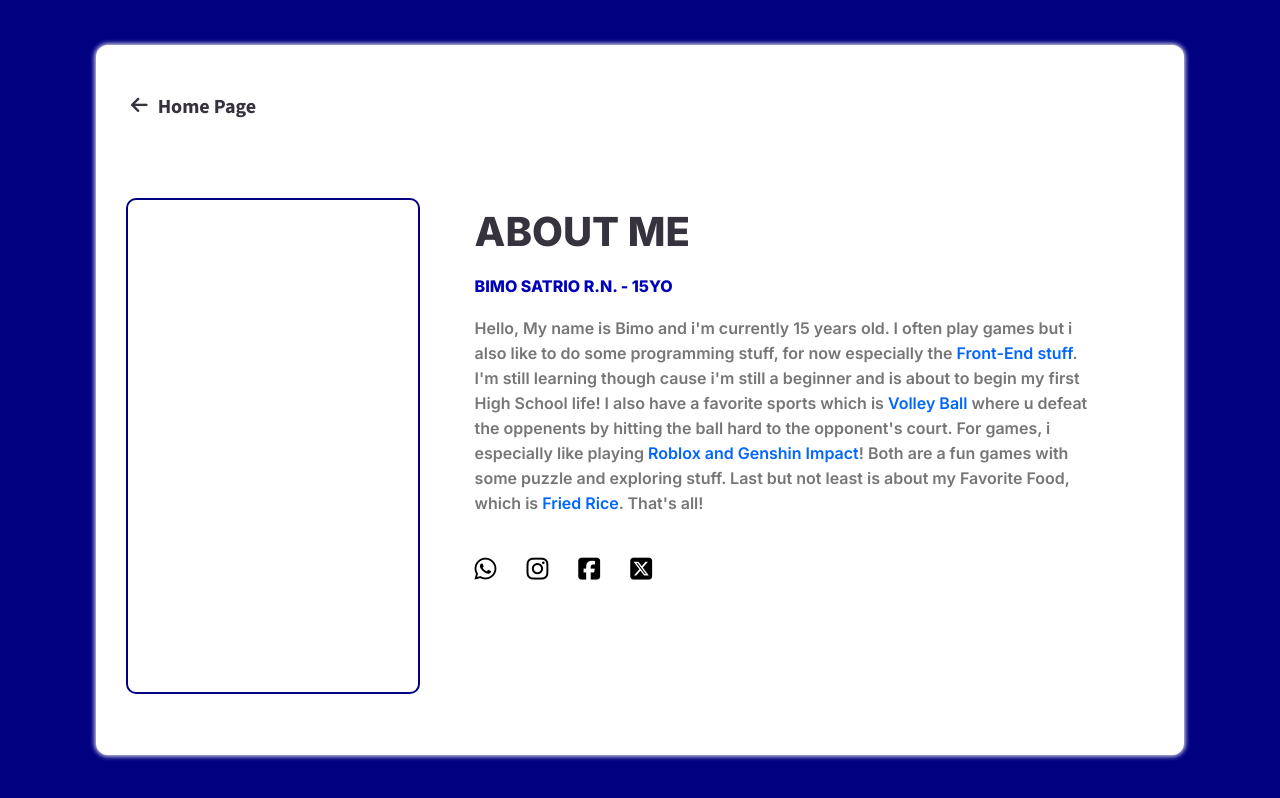
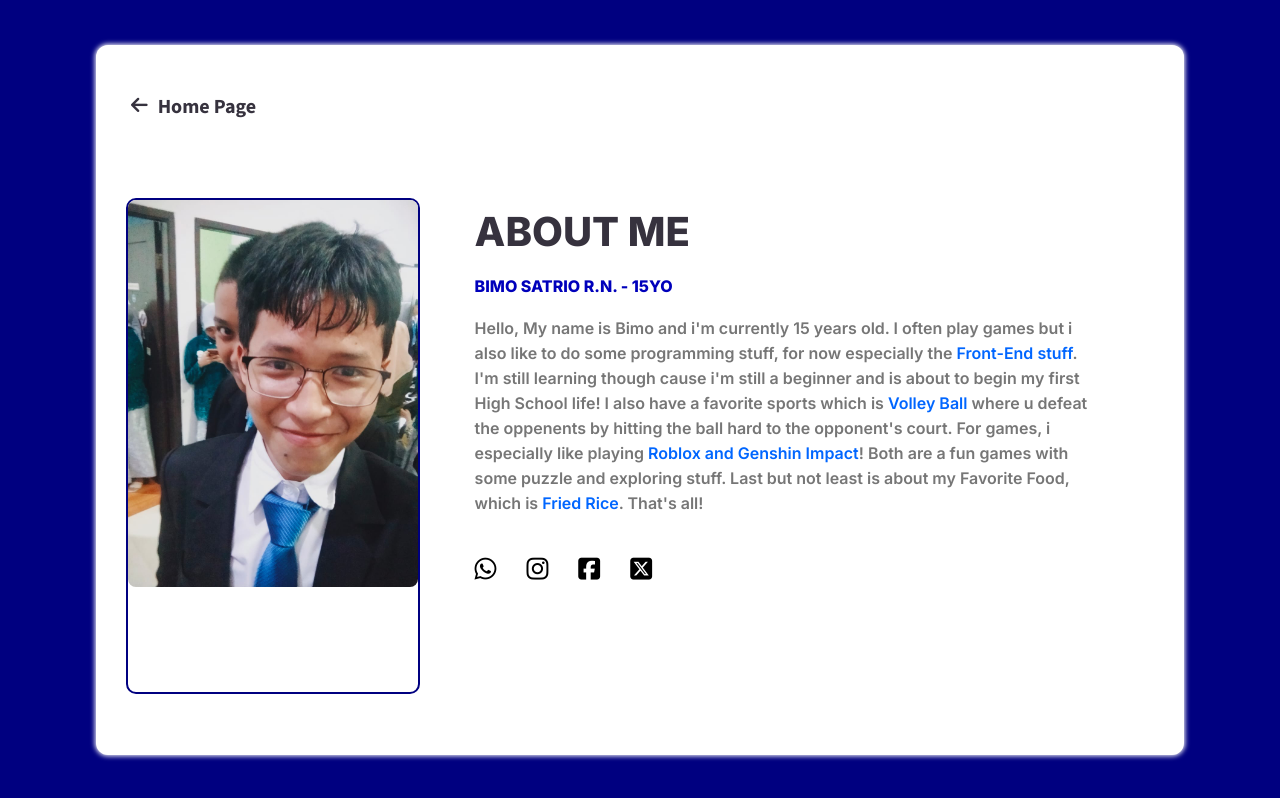
Before and after one commit to nemoou-pokemon/RUBIK-S-ALG, a plain HTML site: page aboutMe.html in a window 1280 px wide. Drawn offline with nearby package versions, Linux system fonts and the light colour scheme; a web font is replaced by a local one.

Commit message:
insert pfp img

```diff
--- a/aboutMe.html
+++ b/aboutMe.html
@@ -131,6 +131,11 @@
         a{
             text-decoration: none;
         }
+        .pfp{
+            width: 290px;
+            height: auto;
+            border-radius: 8px;
+        }
     </style>
 </head>
 <body>
@@ -142,7 +147,9 @@
         </div>
         <div class="main">
             <div class="profile-container">
-                <div class="pfp-imitation"></div>
+                <div class="pfp-imitation">
+                    <img class="pfp" src="assets/my-pfp.jpg" alt="" srcset="">
+                </div>
             </div>
             <div class="info-container">
                 <div class="detail-container">
```
